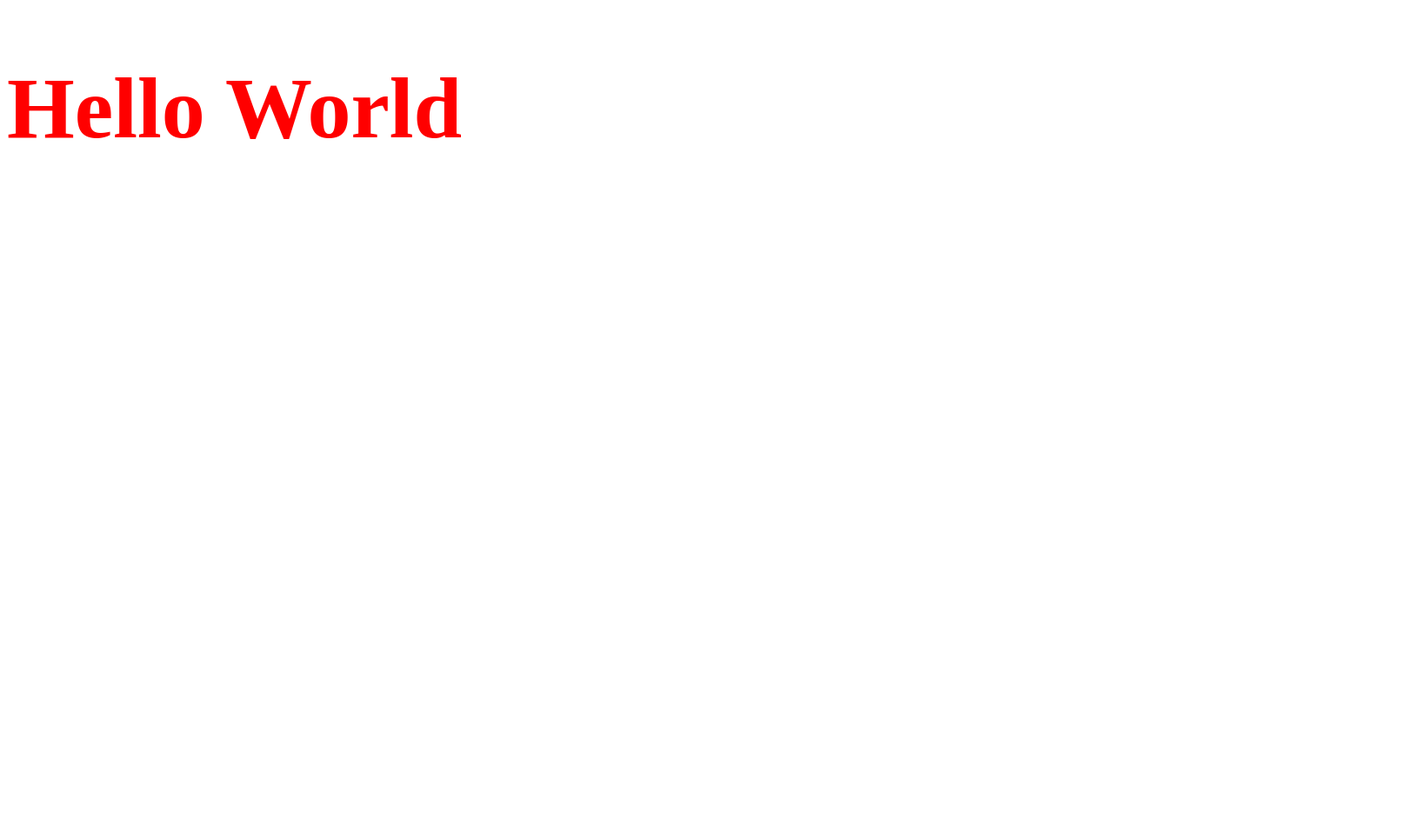
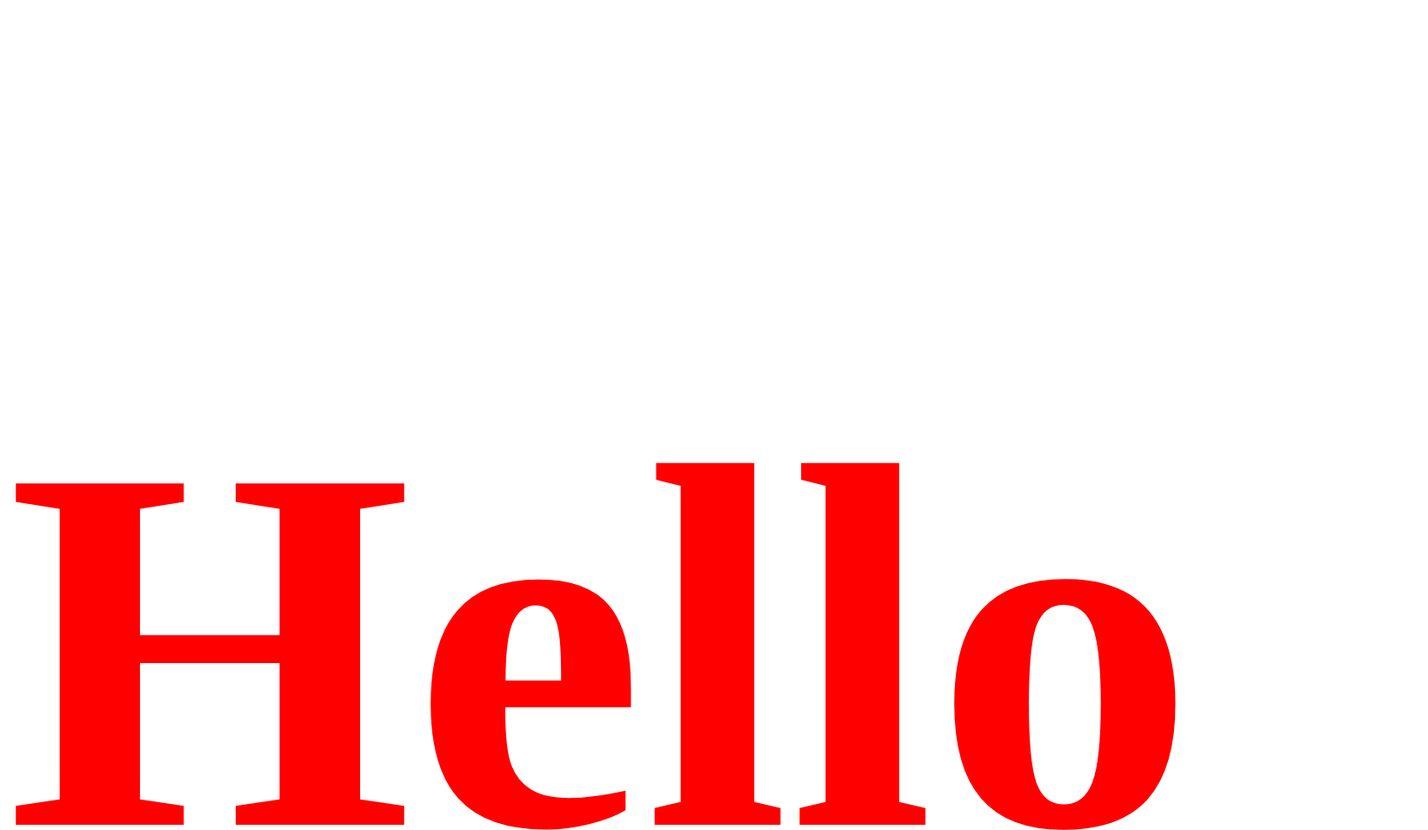
Before and after one commit to muranto/first, a plain HTML site: page index.html in a window 1280 px wide. Shown: the top 955 px of the page at 87% size, 1642 px wide, since content can reach past the window. Before the commit the page ends 800 px from the top, so only its background shows below. Drawn offline with Linux system fonts and the light colour scheme.

Commit message:
Update stylesheet.css

```diff
--- a/stylesheet.css
+++ b/stylesheet.css
@@ -1,3 +1,3 @@
 h1{color: red;
-font-size: 100px;}
+font-size: 600px;}
 p{ color: blue;}
```
